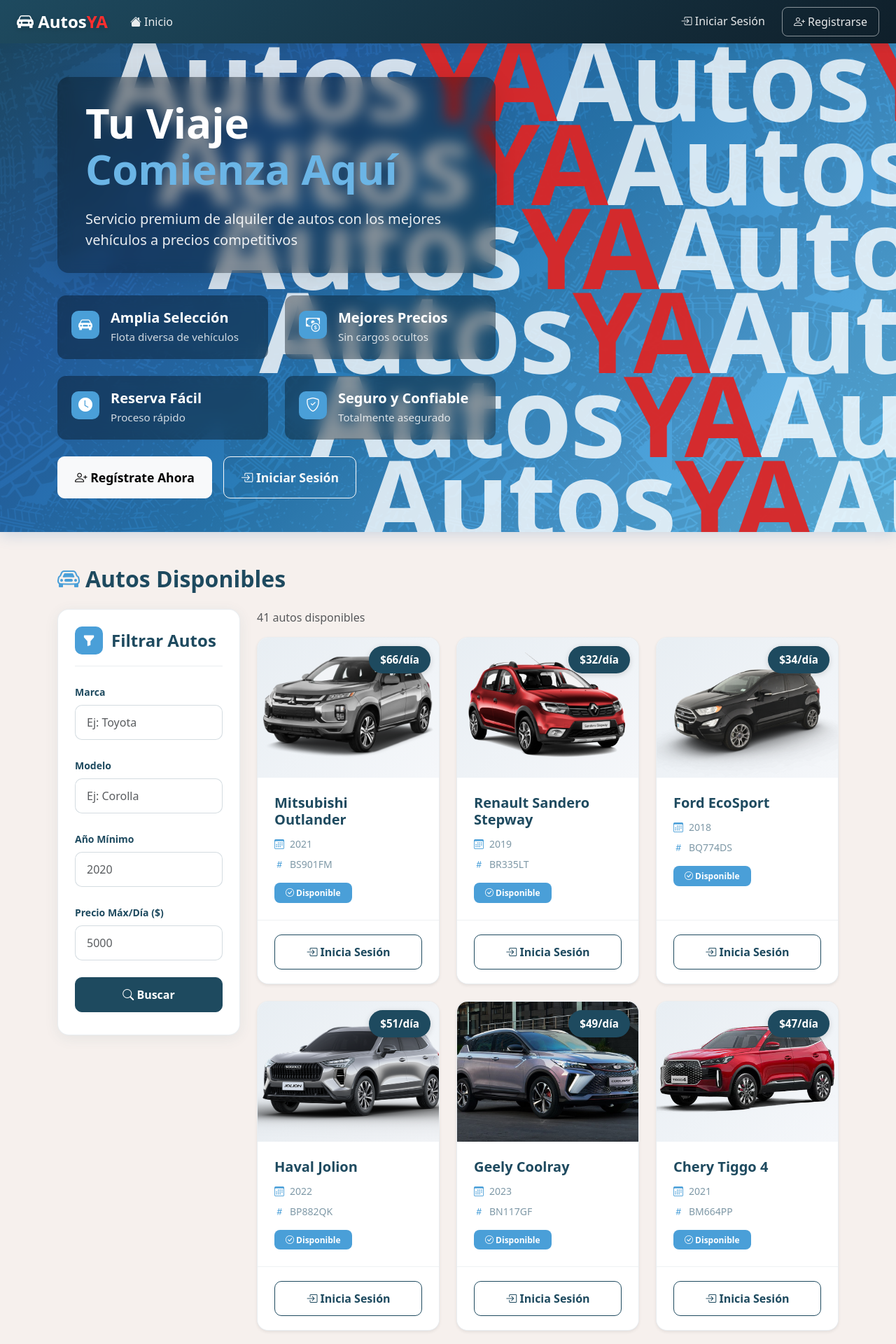
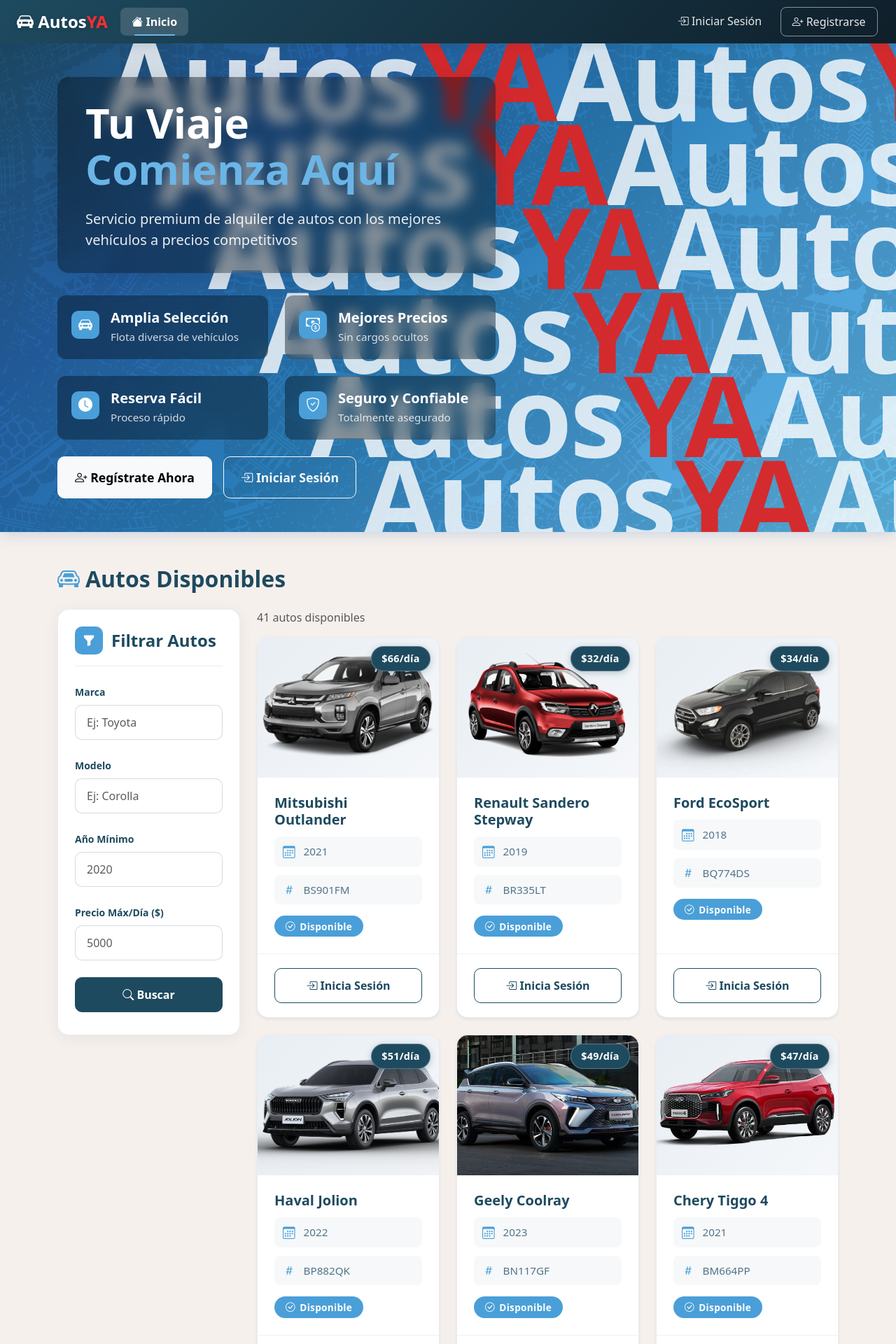
Before and after one commit to LevTsatsorin/AutosYA, a PHP site: page /pages/inicio.php in a window 1280 px wide. Shown: the top 1920 px of the page at 70% size. Run offline with PHP 8.4, Linux system fonts and the light colour scheme; data comes from the database, SQL or seed files in the repository.

Commit message:
Enhance navigation highlighting, update detail card styles

```diff
--- a/components/header.php
+++ b/components/header.php
@@ -10,6 +10,10 @@ if (session_status() === PHP_SESSION_NONE) {
 $esta_autenticado = isset($_SESSION['id_usuario']);
 $nombre_usuario = $esta_autenticado ? $_SESSION['nombre'] : '';
 $rol_usuario = $esta_autenticado ? $_SESSION['fk_rol'] : 0;
+
+// Determinar la página
+$current_page = basename($_SERVER['PHP_SELF']);
+$current_dir = basename(dirname($_SERVER['PHP_SELF']));
 ?>
 <!DOCTYPE html>
 <html lang="es">
@@ -41,7 +45,7 @@ $rol_usuario = $esta_autenticado ? $_SESSION['fk_rol'] : 0;
             <div class="collapse navbar-collapse" id="navbarNav">
                 <ul class="navbar-nav me-auto">
                     <li class="nav-item">
-                        <a class="nav-link" href="/AutosYA/pages/inicio.php">
+                        <a class="nav-link <?php echo ($current_page === 'inicio.php') ? 'active' : ''; ?>" href="/AutosYA/pages/inicio.php">
                             <i class="bi bi-house-fill"></i> Inicio
                         </a>
                     </li>
@@ -49,29 +53,29 @@ $rol_usuario = $esta_autenticado ? $_SESSION['fk_rol'] : 0;
                     <?php if ($esta_autenticado && $rol_usuario == 1): ?>
                         <!-- Links para Administrador -->
                         <li class="nav-item">
-                            <a class="nav-link" href="/AutosYA/admin/index.php">
+                            <a class="nav-link <?php echo ($current_dir === 'admin' && $current_page === 'index.php') ? 'active' : ''; ?>" href="/AutosYA/admin/index.php">
                                 <i class="bi bi-speedometer2"></i> Panel Admin
                             </a>
                         </li>
                         <li class="nav-item">
-                            <a class="nav-link" href="/AutosYA/admin/gestion_autos.php">
+                            <a class="nav-link <?php echo ($current_page === 'gestion_autos.php') ? 'active' : ''; ?>" href="/AutosYA/admin/gestion_autos.php">
                                 <i class="bi bi-car-front-fill"></i> Gestión de Autos
                             </a>
                         </li>
                         <li class="nav-item">
-                            <a class="nav-link" href="/AutosYA/admin/gestion_usuarios.php">
+                            <a class="nav-link <?php echo ($current_page === 'gestion_usuarios.php') ? 'active' : ''; ?>" href="/AutosYA/admin/gestion_usuarios.php">
                                 <i class="bi bi-people-fill"></i> Gestión de Usuarios
                             </a>
                         </li>
                     <?php elseif ($esta_autenticado && $rol_usuario == 2): ?>
                         <!-- Links para Cliente -->
                         <li class="nav-item">
-                            <a class="nav-link" href="/AutosYA/cliente/perfil.php">
+                            <a class="nav-link <?php echo ($current_page === 'perfil.php') ? 'active' : ''; ?>" href="/AutosYA/cliente/perfil.php">
                                 <i class="bi bi-person-circle"></i> Mi Perfil
                             </a>
                         </li>
                         <li class="nav-item">
-                            <a class="nav-link" href="/AutosYA/pages/mis_reservas.php">
+                            <a class="nav-link <?php echo ($current_page === 'mis_reservas.php') ? 'active' : ''; ?>" href="/AutosYA/pages/mis_reservas.php">
                                 <i class="bi bi-calendar-check-fill"></i> Mis Reservas
                             </a>
                         </li>
--- a/css/estilos.css
+++ b/css/estilos.css
@@ -222,11 +222,33 @@ footer {
   font-weight: 500;
   padding: 0.5rem 1rem !important;
   border-radius: 8px;
+  margin: 0 0.15rem;
 }
 
 .nav-link:hover {
   color: white !important;
   background-color: rgba(255, 255, 255, 0.1);
+}
+
+.nav-link.active {
+  color: white !important;
+  background-color: rgba(255, 255, 255, 0.15);
+  font-weight: 600;
+  position: relative;
+}
+
+@media (min-width: 992px) {
+  .nav-link.active::after {
+    content: "";
+    position: absolute;
+    bottom: 0;
+    left: 50%;
+    transform: translateX(-50%);
+    width: 60%;
+    height: 2px;
+    background: var(--steel-blue-light);
+    border-radius: 2px;
+  }
 }
 
 /* Navbar Auth Buttons */
--- a/css/inicio.css
+++ b/css/inicio.css
@@ -279,26 +279,45 @@
   position: absolute;
   top: 12px;
   right: 12px;
-  background: var(--yale-blue);
   color: white;
-  padding: 0.5rem 1rem;
-  border-radius: 24px;
-  font-weight: 700;
-  font-size: 0.95rem;
-  box-shadow: 0 2px 8px rgba(0, 0, 0, 0.15);
+  padding: 0.4rem 0.9rem;
+  border-radius: 20px;
+  font-weight: 600;
+  font-size: 0.9rem;
+  box-shadow: 0 2px 10px rgba(40, 83, 107, 0.3);
+  border: 1.5px solid rgba(255, 255, 255, 0.25);
+  letter-spacing: 0.2px;
+  backdrop-filter: blur(8px);
 }
 
 .car-detail {
   display: flex;
   align-items: center;
-  gap: 0.5rem;
-  color: rgba(40, 83, 107, 0.6);
-  font-size: 0.875rem;
-  margin-bottom: 0.5rem;
+  gap: 0.75rem;
+  color: rgba(40, 83, 107, 0.8);
+  font-size: 0.95rem;
+  margin-bottom: 0.75rem;
+  padding: 0.5rem 0.75rem;
+  background: rgba(40, 83, 107, 0.04);
+  border-radius: 8px;
+  font-weight: 500;
 }
 
 .car-detail i {
   color: var(--steel-blue);
+  font-size: 1.1rem;
+}
+
+/* Status Badge */
+.card-body .badge {
+  padding: 0.5rem 1rem;
+  border-radius: 20px;
+  font-weight: 600;
+  font-size: 0.85rem;
+  letter-spacing: 0.3px;
+  display: inline-flex;
+  align-items: center;
+  gap: 0.4rem;
 }
 
 /* Responsive */
```
